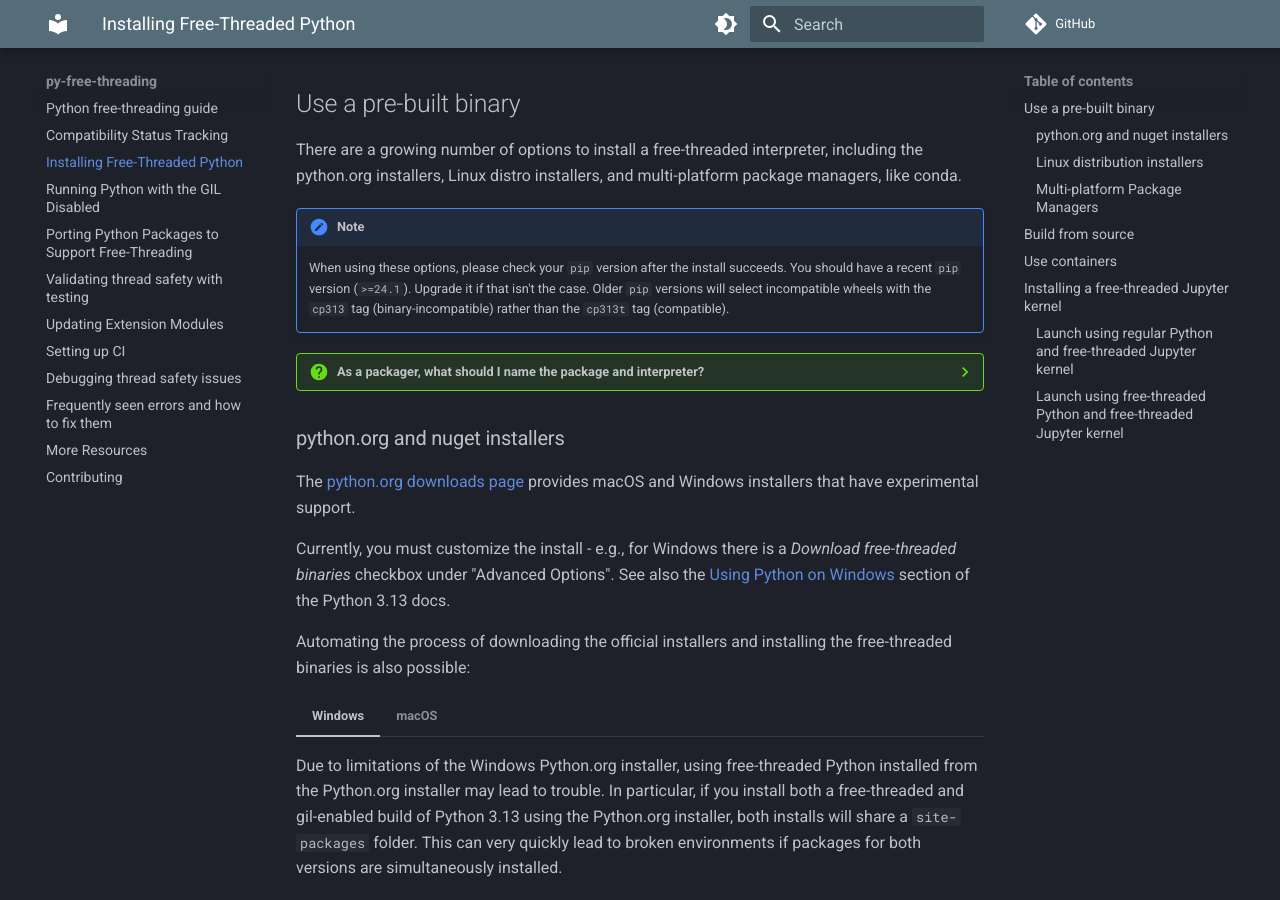
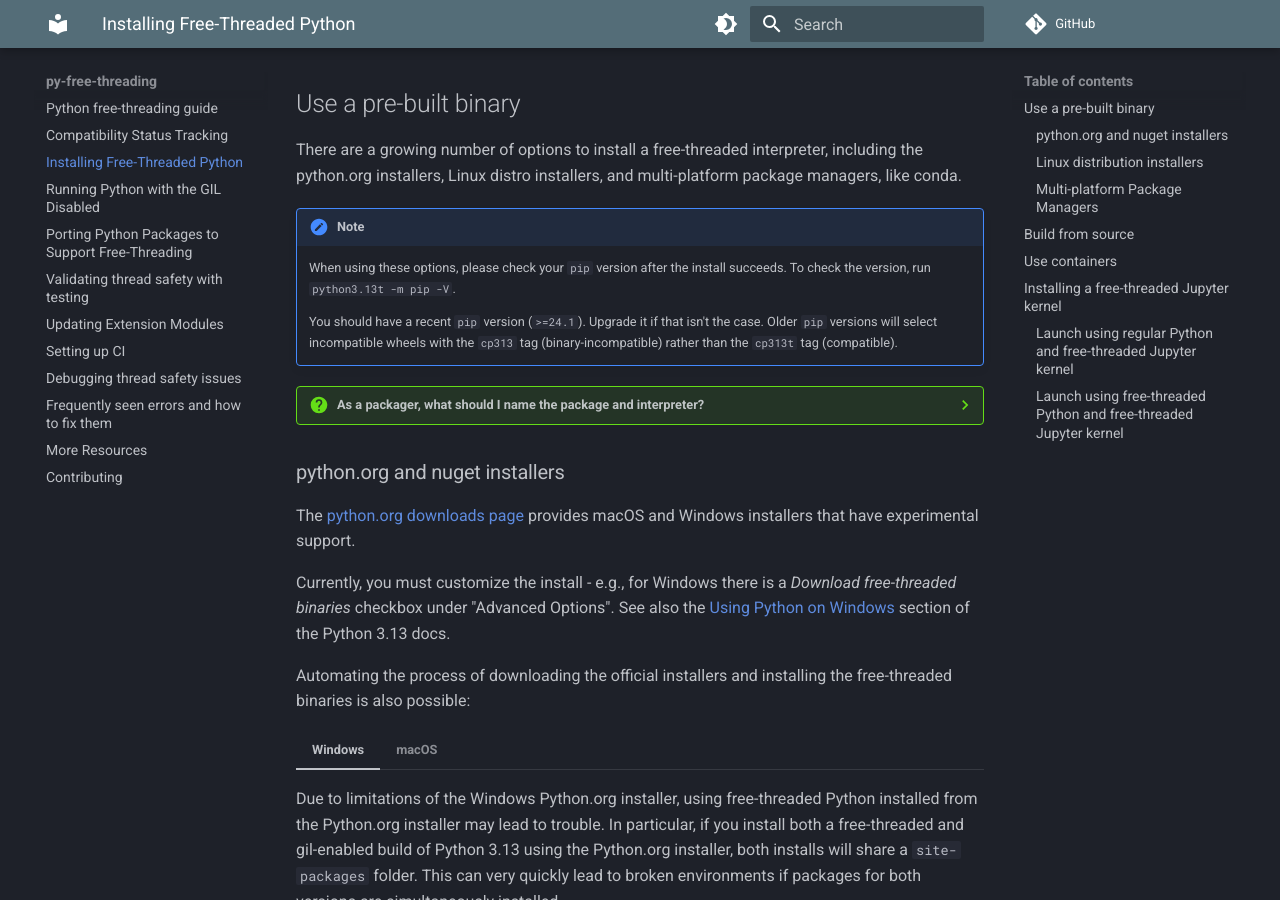
Before and after one commit to Quansight-Labs/free-threaded-compatibility, an MkDocs documentation site: the page built from docs/installing_cpython.md, in a window 1280 px wide and 900 px high, scrolled down 436 px. Built offline with MkDocs 1.6.1 and Material for MkDocs 9.7.7, drawn with Linux system fonts in a browser that asks for light colours; comment, search, counter and statistics services are not loaded.

Commit message:
Add command to check pip version

```diff
--- a/docs/installing_cpython.md
+++ b/docs/installing_cpython.md
@@ -20,7 +20,8 @@
 
 !!! note
 
-    When using these options, please check your `pip` version after the install succeeds.
+    When using these options, please check your `pip` version after the install succeeds. To check the version, run `python3.13t -m pip -V`.
+
     You should have a recent `pip` version (`>=24.1`). Upgrade it if
     that isn't the case. Older `pip` versions will select incompatible wheels with the
     `cp313` tag (binary-incompatible) rather than the `cp313t` tag (compatible).
```
